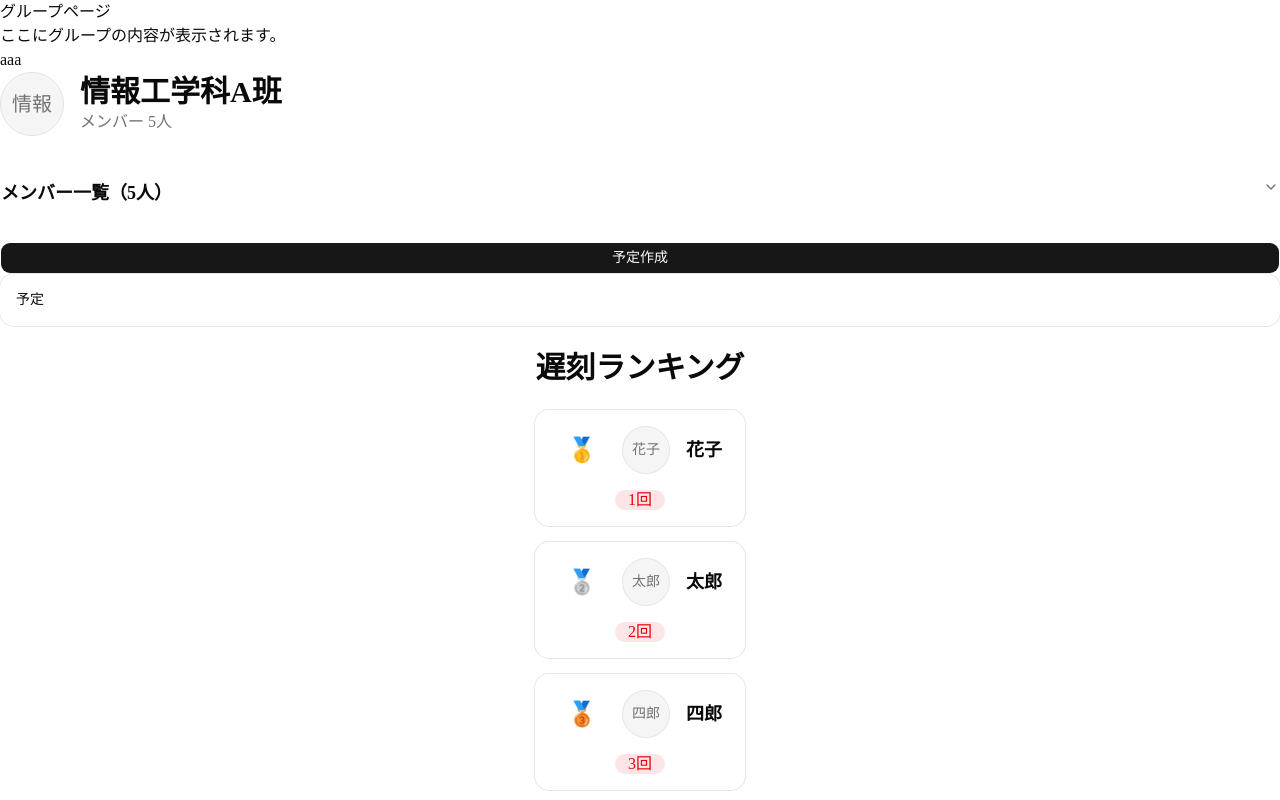
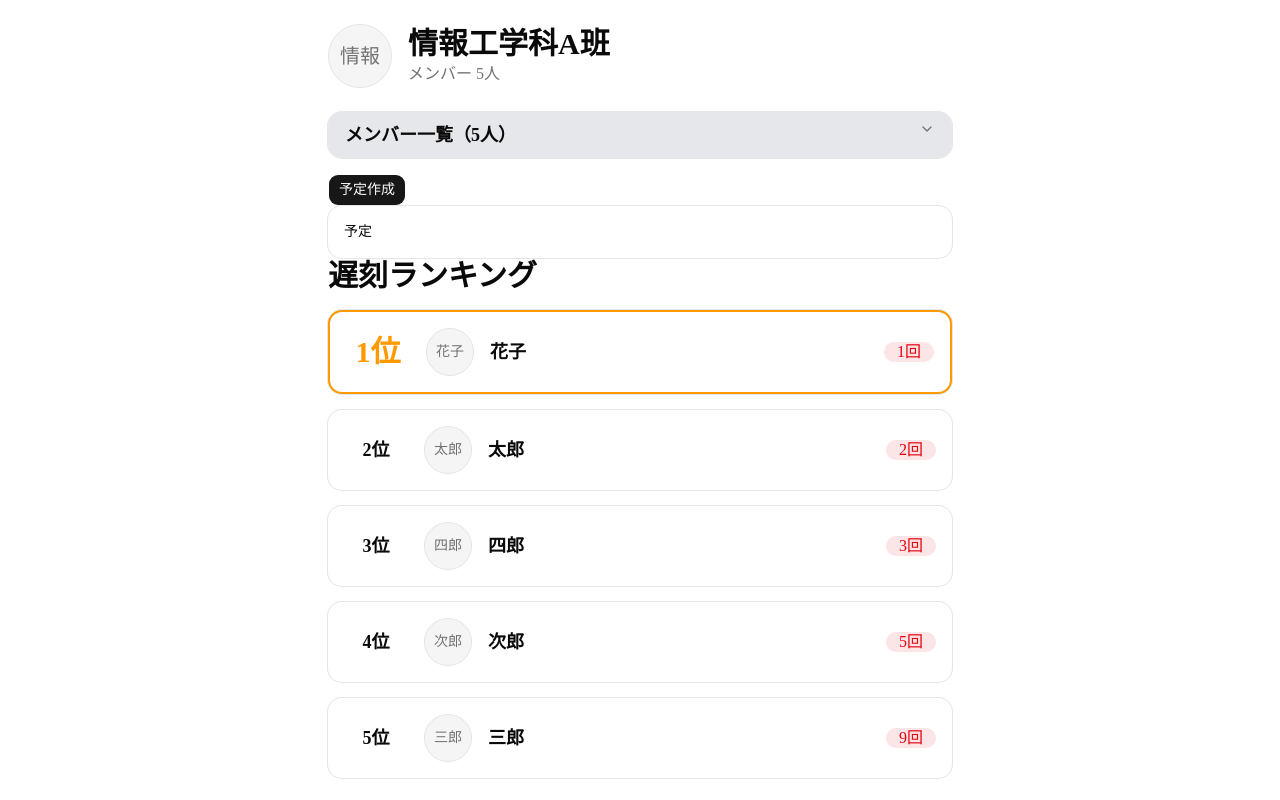
Before and after one commit to susukisunya/top4_U22, a Next.js app: page /group in a window 1280 px wide. Shown: the top 800 px of the page. Built offline with nearby package versions, Linux system fonts and the light colour scheme.

Commit message:
メンバー一覧とランキングの見た目を整えた

```diff
--- a/src/app/group/page.tsx
+++ b/src/app/group/page.tsx
@@ -65,12 +65,9 @@ export default function GroupPage() {
   );
 
   return (
-    <><div>
-            <h1>グループページ</h1>
-            <p>ここにグループの内容が表示されます。</p>
-        </div>
-        <div>aaa</div>
-        <div className="mb-8 flex items-center gap-4">
+    <main className="mx-auto w-full max-w-2xl p-6">
+
+      <div className="mb-6 flex items-center gap-4">
         <Avatar className="h-16 w-16">
           <AvatarImage src={group.iconUrl} />
           <AvatarFallback className="text-xl">
@@ -85,19 +82,25 @@ export default function GroupPage() {
           </p>
         </div>
       </div>
-      <Accordion type="single" collapsible className="mb-6">
+
+      <Card className="mb-4 bg-gray-100/80 p-0 overflow-hidden">
+        <CardContent className="p-0">
+          <Accordion type="single" collapsible >
             <AccordionItem value="members">
-          <AccordionTrigger className="text-lg font-semibold">
+              <AccordionTrigger
+                className="px-4 py-2 bg-gray-200 px-4 text-lg font-semibold hover:bg-gray-200/60"
+              >
                 メンバー一覧（{users.length}人）
               </AccordionTrigger>
 
-          <AccordionContent>
-            <div className="space-y-3">
+              <AccordionContent className="px-2 pt-3 pb-2">
+                <div className="space-y-2">
                   {users.map((user) => (
                     <Card
                       key={user.id}
-                  className="flex items-center gap-4 p-3"
+                      className="p-3"
                     >
+                      <div className="flex items-center gap-4">
                         <Avatar className="h-10 w-10">
                           <AvatarImage src={user.iconUrl} />
                           <AvatarFallback>
@@ -105,7 +108,6 @@ export default function GroupPage() {
                           </AvatarFallback>
                         </Avatar>
 
-                  <div className="flex-1">
                         <p className="font-medium">{user.username}</p>
                       </div>
                     </Card>
@@ -114,14 +116,14 @@ export default function GroupPage() {
               </AccordionContent>
             </AccordionItem>
           </Accordion>
+        </CardContent>
+      </Card>
 
-        <Button>予定作成</Button>
-        <Card>
+    <Button>予定作成</Button><Card>
         <CardContent>予定</CardContent>
       </Card>
-
-    <main className="mx-auto max-w-2xl p-6">
-      <h1 className="mb-6 text-3xl font-bold">
+      <section>
+        <h1 className="mb-4 text-3xl font-bold">
           遅刻ランキング
         </h1>
 
@@ -129,43 +131,51 @@ export default function GroupPage() {
           {ranking.map((user, index) => (
             <Card
               key={user.id}
-            className="flex items-center justify-between p-4"
+              className={`w-full p-4 ${
+                index === 0
+                  ? "border-2 border-amber-500"
+                  : ""
+              }`}
             >
-            <div className="flex items-center gap-4">
-              <div className="w-12 text-center text-2xl font-bold">
-                {index === 0
-                  ? "🥇"
-                  : index === 1
-                  ? "🥈"
-                  : index === 2
-                  ? "🥉"
-                  : `${index + 1}位`}
+              <div className="flex w-full items-center gap-4">
+
+                {/* 順位 */}
+                  <div
+                    className={`w-16 shrink-0 text-center font-bold ${
+                      index === 0
+                        ? "text-3xl text-amber-500"
+                        : "text-lg"
+                      }`}
+                  >
+                    {index === 0 ? "1位" : `${index + 1}位`}
                 </div>
 
-              <Avatar className="h-12 w-12">
+                  {/* アイコン */}
+                  <Avatar className="h-12 w-12 shrink-0">
                     <AvatarImage src={user.iconUrl} />
                     <AvatarFallback>
                       {user.username.slice(0, 2)}
                     </AvatarFallback>
                   </Avatar>
 
-              <div>
-                <p className="text-lg font-semibold">
+                    {/* ユーザー名 */}
+                    <p className="min-w-0 flex-1 text-lg font-semibold">
                       {user.username}
                     </p>
-              </div>
-            </div>
 
+
+                {/* 遅刻回数 */}
                 <Badge
                   variant="destructive"
-              className="px-3 py-1 text-base"
+                  className="shrink-0 px-3 py-1 text-base"
                 >
                   {user.lateCount}回
                 </Badge>
+              </div>
             </Card>
           ))}
         </div>
+      </section>
   </main>
-    </>
   );
 }
```
Lines whose indentation alone changed are shown as unchanged.
